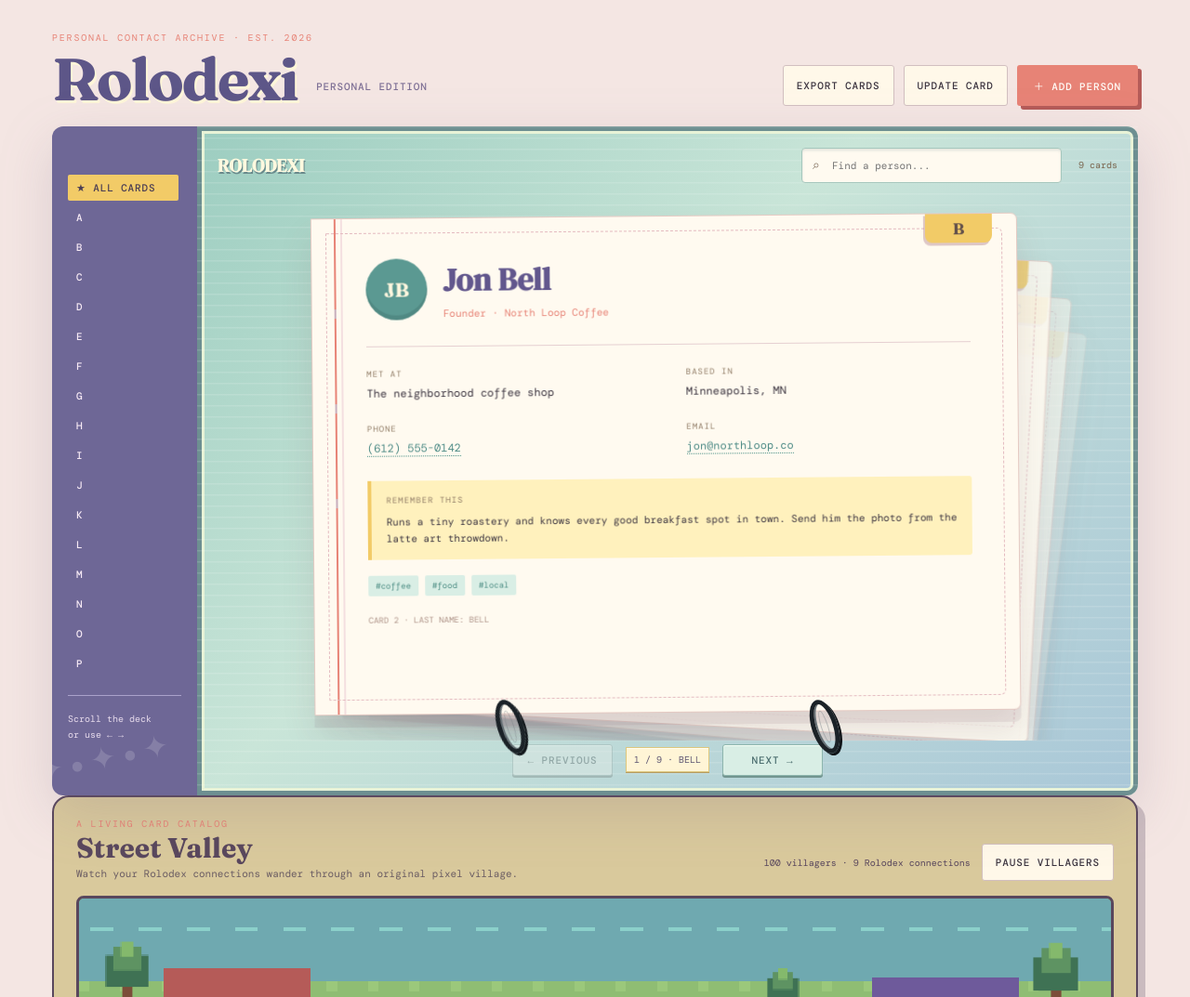
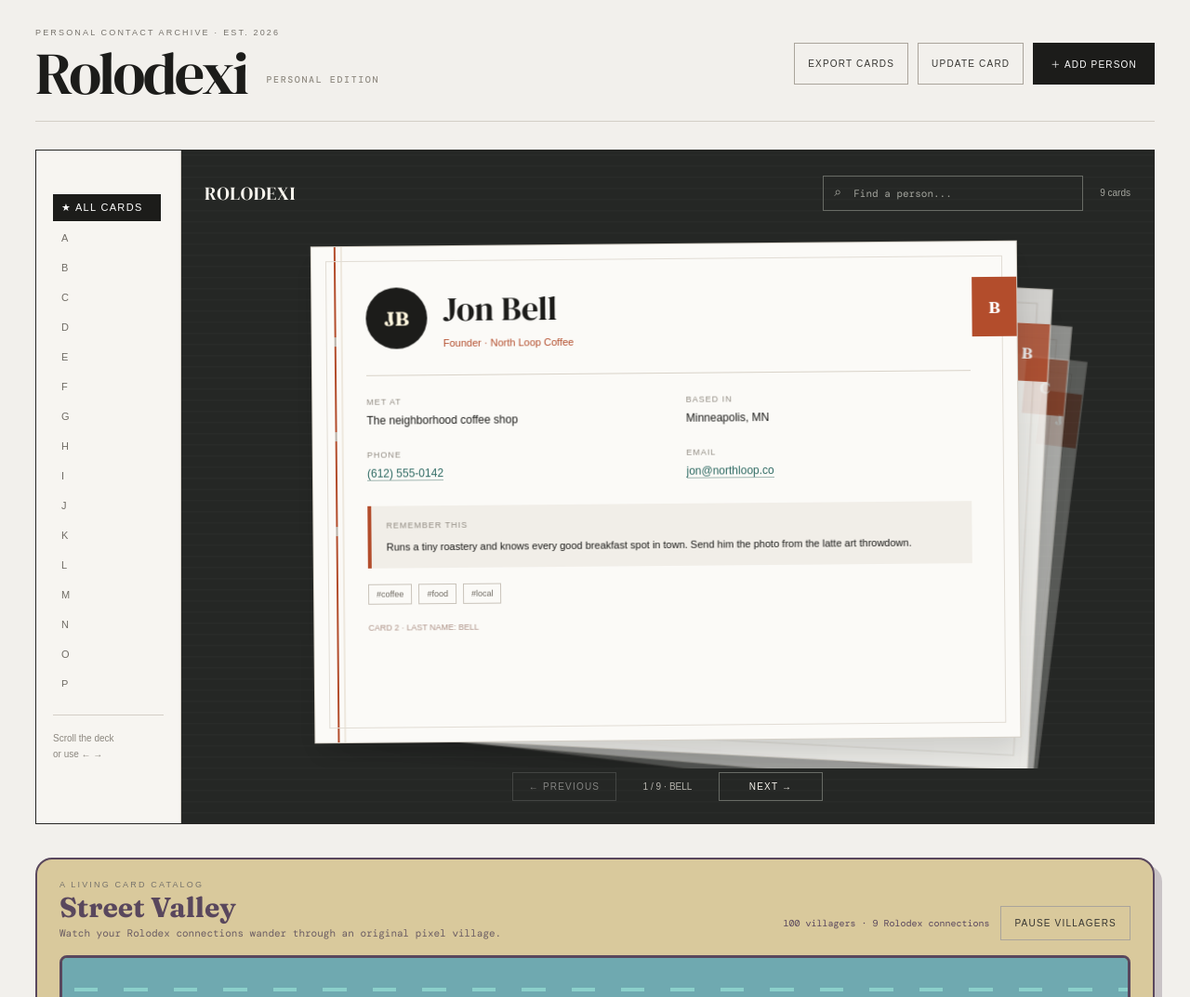
Before and after one commit to Ezra-Abbott-14/modern_rolodex, a plain HTML site: page index.html in a window 1280 px wide. Shown: the top 1073 px of the page at 93% size. Drawn offline with nearby package versions, Linux system fonts and the light colour scheme.

Commit message:
Refine Rolodexi with professional editorial UI

```diff
--- a/app.js
+++ b/app.js
@@ -428,7 +428,7 @@ $('#deckWindow').addEventListener('pointerup', event => {
 
 $('#addBtn').onclick = () => {
   $('#personForm').reset();
-  setCaptureStatus('Type a note, extract the details, then review and save below.');
+  setCaptureStatus('Add a note, organize the details, then review and save below.');
   $('#personDialog').showModal();
 };
 
@@ -476,14 +476,14 @@ function setCaptureStatus(message, error = false) {
 $('#generateBtn').onclick = async () => {
   if (extracting) return;
   const note = $('#meetingNote').value.trim();
-  if (!note) return setCaptureStatus('Type a note before extracting a profile.', true);
+  if (!note) return setCaptureStatus('Add a note before organizing it.', true);
   extracting = true;
   $('#cancelBtn').disabled = true;
   $('#generateBtn').disabled = true;
   $('#meetingNote').readOnly = true;
   $('#personForm .modal-actions button:last-child').disabled = true;
   $('#generateBtn').textContent = 'Extracting…';
-  setCaptureStatus('Finding the details in your memory…');
+  setCaptureStatus('Organizing your note…');
   try {
     const profile = await extractProfile(note);
     for (const name of ['name', 'role', 'met', 'city', 'phone', 'email', 'notes', 'gender', 'pronouns', 'appearance']) {
@@ -491,7 +491,7 @@ $('#generateBtn').onclick = async () => {
     }
     $('#personForm').elements.namedItem('events').value = (profile.events || []).join('\n');
     $('#personForm').elements.namedItem('tags').value = (profile.tags || []).join(', ');
-    setCaptureStatus('Details extracted with Gemini. Review them below, then save your card.');
+    setCaptureStatus('Details organized. Review them below, then save your card.');
   } catch (error) {
     setCaptureStatus(error.message, true);
     $('#serviceHelp').hidden = !['WRONG_SERVER', 'BACKEND_UNREACHABLE'].includes(error.code);
@@ -501,7 +501,7 @@ $('#generateBtn').onclick = async () => {
     $('#generateBtn').disabled = false;
     $('#meetingNote').readOnly = false;
     $('#personForm .modal-actions button:last-child').disabled = false;
-    $('#generateBtn').textContent = 'Extract profile';
+    $('#generateBtn').textContent = 'Organize note';
   }
 };
 
--- a/index.html
+++ b/index.html
@@ -3,7 +3,7 @@
   <head>
     <meta charset="utf-8" />
     <meta name="viewport" content="width=device-width, initial-scale=1" />
-    <meta name="description" content="An AI-powered personal Rolodex for remembering the people you meet." />
+    <meta name="description" content="A considered personal Rolodex for remembering the people you meet." />
     <title>Rolodexi</title>
     <link rel="stylesheet" href="styles.css" />
   </head>
@@ -94,13 +94,13 @@
         <h2>Add a new card</h2>
 
         <section class="memory-capture" aria-labelledby="memoryHeading">
-          <div class="eyebrow" id="memoryHeading">YESTERDAY’S ROLODEX. TODAY’S MEMORY.</div>
+          <div class="eyebrow" id="memoryHeading">QUICK CAPTURE</div>
           <label for="meetingNote">Tell us about someone you met</label>
           <textarea id="meetingNote" maxlength="8000" placeholder="Type: Maya is an artist. We are going to a gallery together on 10/10…"></textarea>
           <div class="capture-actions">
-            <button type="button" class="primary" id="generateBtn">Extract profile</button>
+            <button type="button" class="primary" id="generateBtn">Organize note</button>
           </div>
-          <p id="captureStatus" role="status" aria-live="polite">Type a memory, extract the details, then review and save below.</p>
+          <p id="captureStatus" role="status" aria-live="polite">Add a note, organize the details, then review and save below.</p>
           <p id="serviceHelp" hidden><a href="http://localhost:8000/" target="_blank" rel="noopener">Open the full Rolodexi app on port 8000 ↗</a><br>Copy your note first. This opens a new tab.</p>
         </section>
 
--- a/styles.css
+++ b/styles.css
@@ -772,6 +772,343 @@ dialog { max-height:90vh; overflow:auto; }
   .app {
   padding:22px 12px;
 }
+}
+
+/* ---------- Professional editorial skin ---------- */
+:root {
+  --ink:#1c1c1a;
+  --muted:#77736c;
+  --paper:#fbfaf7;
+  --rust:#b34d2c;
+  --mustard:#c6a15b;
+  --teal:#294947;
+  --lilac:#77736e;
+  --pink:#ded8ce;
+  --mint:#e6ebe6;
+  --line:#d8d2c8;
+  --shadow:0 20px 55px rgba(33,30,25,.12);
+}
+
+body {
+  color:var(--ink);
+  background:#f2f0ec;
+  font-family:Arial, Helvetica, sans-serif;
+}
+
+body:before {
+  display:none;
+}
+
+.app {
+  max-width:1360px;
+  padding:30px 38px 52px;
+}
+
+.topbar {
+  align-items:center;
+  padding-bottom:22px;
+  margin-bottom:30px;
+  border-bottom:1px solid #d3cec6;
+}
+
+.eyebrow {
+  color:#77736c;
+  font-size:9px;
+  letter-spacing:.24em;
+}
+
+h1 {
+  margin-top:10px;
+  color:#1c1c1a;
+  font:400 clamp(40px,5vw,68px)/.9 'DM Serif Display', Georgia, serif;
+  letter-spacing:-.045em;
+  text-shadow:none;
+}
+
+.title-note {
+  color:#928d84;
+  font:500 10px 'DM Mono', monospace;
+  letter-spacing:.16em;
+}
+
+button {
+  border-radius:0;
+  font-family:Arial, Helvetica, sans-serif;
+  font-size:10px;
+  letter-spacing:.12em;
+}
+
+button:hover {
+  transform:translateY(-1px);
+}
+
+button:focus-visible,
+input:focus-visible,
+textarea:focus-visible {
+  outline:2px solid var(--rust);
+  outline-offset:3px;
+}
+
+.primary {
+  background:#1c1c1a;
+  border:1px solid #1c1c1a;
+  color:#fff;
+  border-radius:0;
+  box-shadow:none;
+}
+
+.ghost {
+  background:transparent;
+  border:1px solid #aaa49b;
+  color:#363531;
+  border-radius:0;
+}
+
+.rolodex {
+  min-height:720px;
+  filter:none;
+  border:1px solid #262624;
+  background:#fbfaf7;
+}
+
+.index-panel {
+  background:#f7f5f1;
+  border-right:1px solid #d3cec6;
+  border-radius:0;
+  color:#3e3d39;
+  padding:27px 18px;
+}
+
+.index-panel:after {
+  display:none;
+}
+
+.index {
+  margin-top:20px;
+}
+
+.tab {
+  color:#706c65;
+  border-radius:0;
+  padding:8px 9px;
+}
+
+.tab.active,
+.tab:hover {
+  background:#1c1c1a;
+  color:#fff;
+}
+
+.index-hint {
+  border-top:1px solid #d3cec6;
+  color:#8b867e;
+}
+
+.machine {
+  background:#252725;
+  border-radius:0;
+  box-shadow:none;
+  padding:22px 25px 24px;
+}
+
+.machine:before {
+  opacity:.04;
+}
+
+.machine-brand {
+  color:#f7f4ed;
+  font:400 20px 'DM Serif Display', Georgia, serif;
+  letter-spacing:.05em;
+  text-shadow:none;
+}
+
+.search input {
+  border:1px solid #686b65;
+  background:transparent;
+  border-radius:0;
+  color:#f7f4ed;
+  box-shadow:none;
+}
+
+.search input::placeholder {
+  color:#a4a59e;
+}
+
+.search span,
+.count {
+  color:#a4a59e;
+}
+
+.contact-card {
+  background:#fbfaf7;
+  border:1px solid #d5d0c7;
+  border-radius:0;
+  box-shadow:0 15px 30px rgba(0,0,0,.13);
+}
+
+.contact-card:before {
+  background:#b34d2c;
+  box-shadow:7px 0 0 #eee8de, 0 102px 0 -1px #fbfaf7, 0 204px 0 -1px #fbfaf7;
+  background-image:radial-gradient(circle at 0 102px,#b9b1a7 0 5px,transparent 5.5px),radial-gradient(circle at 0 204px,#b9b1a7 0 5px,transparent 5.5px),radial-gradient(circle at 0 306px,#b9b1a7 0 5px,transparent 5.5px);
+}
+
+.contact-card:after {
+  border:1px solid #e1dcd4;
+  border-radius:0;
+}
+
+.card-tab {
+  top:38px;
+  right:0;
+  width:48px;
+  height:64px;
+  background:#b34d2c;
+  color:#fff;
+  border-radius:0;
+  box-shadow:none;
+}
+
+.avatar,
+.avatar.rust,
+.avatar.gold {
+  background:#1c1c1a;
+  box-shadow:none;
+}
+
+.contact-card h2 {
+  color:#1c1c1a;
+  font:400 36px 'DM Serif Display', Georgia, serif;
+}
+
+.role {
+  color:#b34d2c;
+}
+
+.label {
+  color:#918b82;
+}
+
+.value a {
+  color:#2d6962;
+  border-bottom:1px solid #a1b6b1;
+}
+
+.card-note {
+  background:#f1eee8;
+  border-left-color:#b34d2c;
+  border-radius:0;
+}
+
+.tag {
+  background:transparent;
+  border:1px solid #c9c3ba;
+  border-radius:0;
+  color:#6e6961;
+}
+
+.deck-controls {
+  gap:20px;
+}
+
+.control-prong {
+  display:none;
+}
+
+.flip {
+  min-width:112px;
+  background:transparent;
+  border:1px solid #686b65;
+  border-radius:0;
+  box-shadow:none;
+  color:#f7f4ed;
+}
+
+.flip:hover:not(:disabled) {
+  box-shadow:none;
+}
+
+.deck-position {
+  background:transparent;
+  border:0;
+  box-shadow:none;
+  color:#b7b5ae;
+}
+
+.footer-note {
+  color:#8a857d;
+  font-family:Arial, Helvetica, sans-serif;
+}
+
+dialog {
+  border-radius:0;
+  background:#fbfaf7;
+  box-shadow:0 24px 70px rgba(24,23,20,.22);
+}
+
+.modal h2 {
+  color:#1c1c1a;
+  font:400 30px 'DM Serif Display', Georgia, serif;
+}
+
+label {
+  color:#77736c;
+}
+
+input,
+textarea,
+.update-field input:not([type="checkbox"]),
+.update-field textarea,
+.update-field select,
+#updateName {
+  border-color:#cbc5bc;
+  border-radius:0;
+  background:#fff;
+}
+
+.memory-capture,
+.ai-capture {
+  border:1px solid #d7d1c8;
+  border-left:3px solid #b34d2c;
+  border-radius:0;
+  background:#f4f1ec;
+  box-shadow:none;
+}
+
+.memory-capture .eyebrow,
+.capture-heading h2 {
+  color:#6f6a63;
+}
+
+#captureStatus,
+.modal-help {
+  color:#77736c;
+}
+
+.street-valley-world {
+  margin-top:36px;
+}
+
+@media (max-width:760px) {
+  .app {
+    padding:22px 16px 38px;
+  }
+
+  .topbar {
+    align-items:flex-start;
+    flex-direction:column;
+  }
+
+  .top-actions {
+    width:100%;
+    flex-wrap:wrap;
+  }
+
+  .top-actions button {
+    flex:1 1 auto;
+  }
+}
+
+@media (max-width:580px) {
 .topbar {
   display:block;
 }
```
Also changed, not shown: 1 other file.
